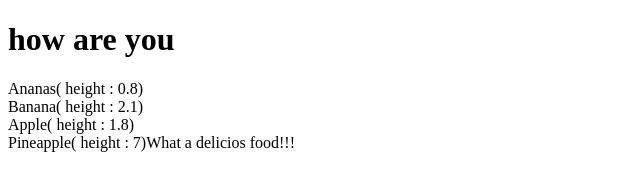
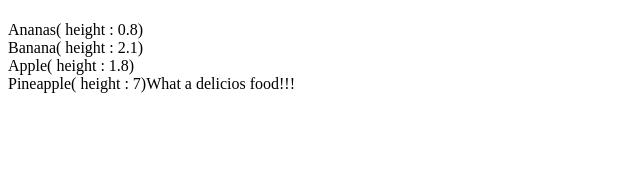
Before and after one commit to Savalan11/simple-js-app, a plain HTML site: page index.html in a window 1280 px wide. Shown: the whole page, without its empty margins (0-640 px from the left). Drawn offline with Linux system fonts and the light colour scheme.

Commit message:
Update index.html

```diff
--- a/index.html
+++ b/index.html
@@ -7,7 +7,7 @@
     <link href="css/styles.css" rel="stylesheet" type="text/css" />
   </head>
   <body>
-    <h1>how are you</h1>
+    <h1></h1>
     <script src="js/scripts.js"></script>
   </body>
 </html>
```
